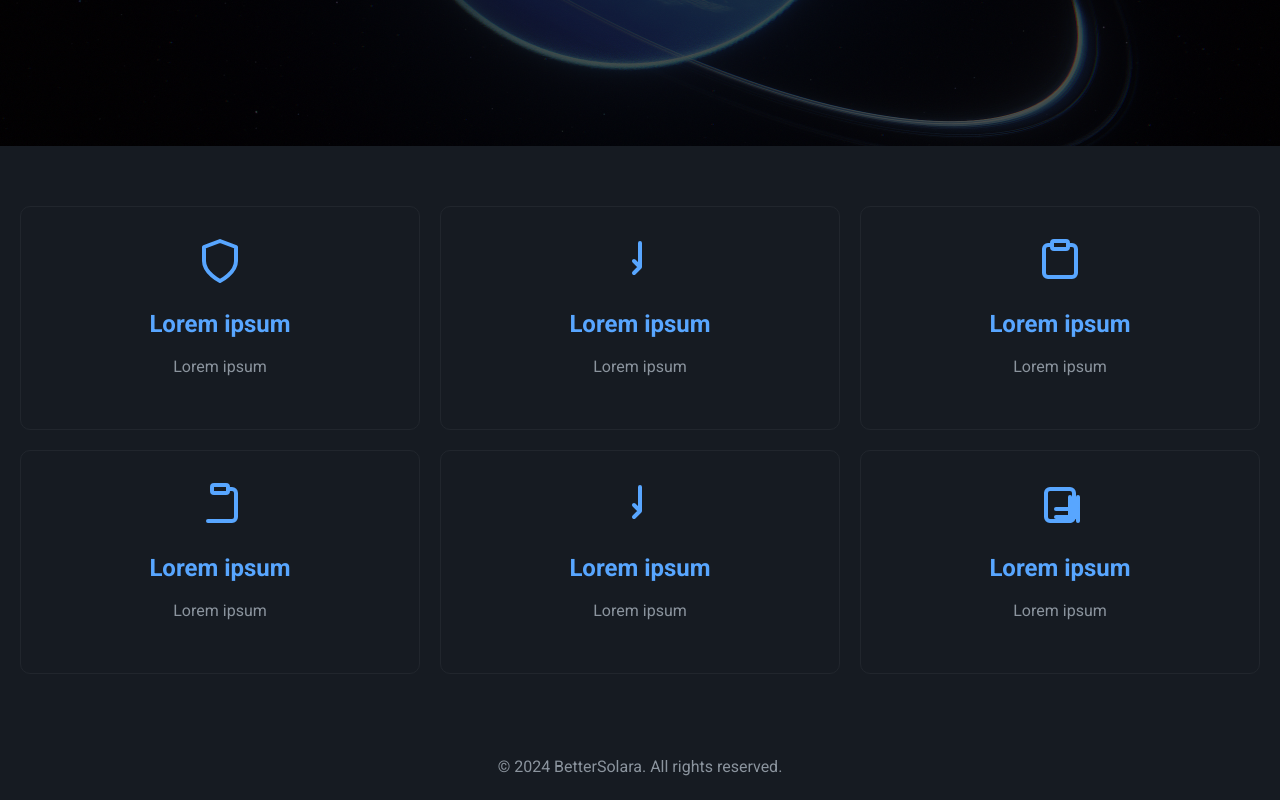
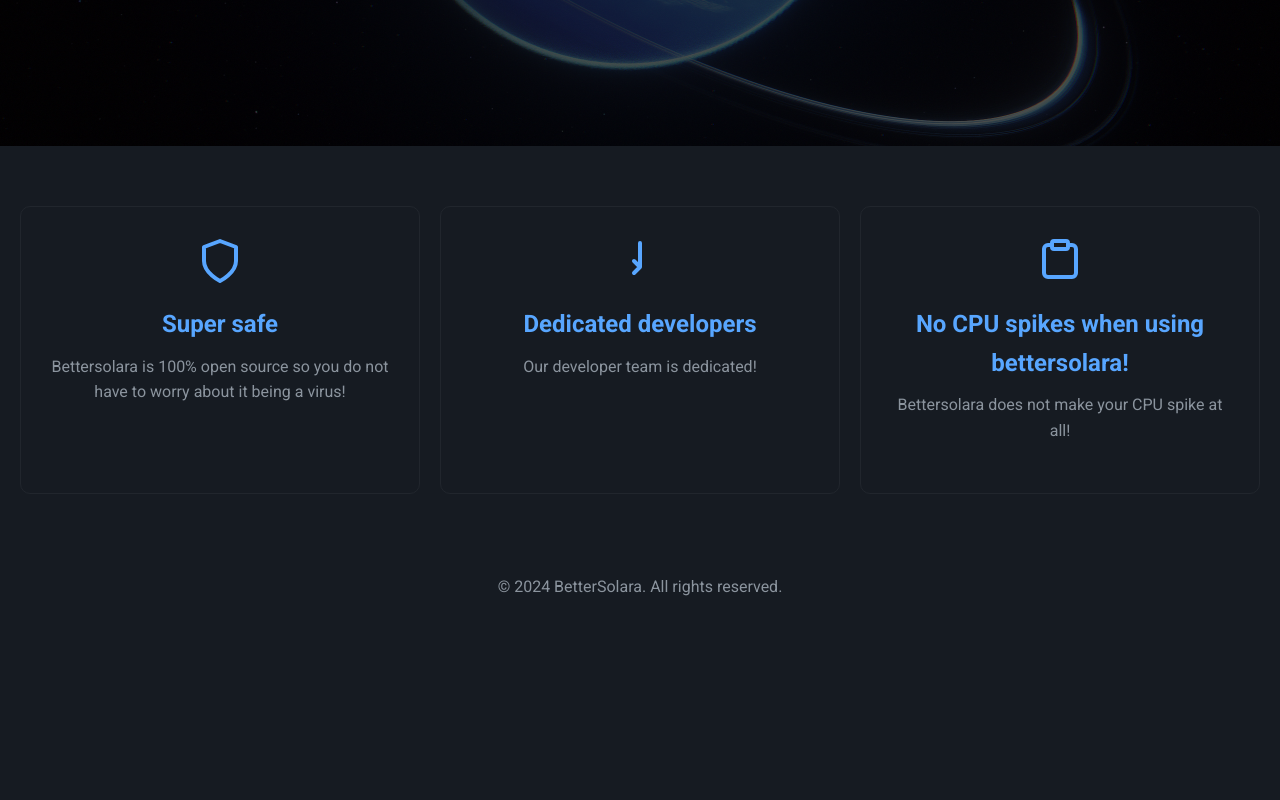
Before and after one commit to Bettersolara/Bettersolara.github.io, a plain HTML site: page index.html in a window 1280 px wide. Shown: the part 572-1372 px from the top of the page. After the commit the page ends 1192 px from the top, so only its background shows below. Drawn offline with Linux system fonts and the light colour scheme.

Commit message:
Update index.html

```diff
--- a/index.html
+++ b/index.html
@@ -179,7 +179,6 @@
                 <li><a href="#">Features</a></li>
                 <li><a href="https://discord.gg/uMmYFMnd4k">Plugins</a></li>
                 <li><a href="https://discord.gg/uMmYFMnd4k">Themes</a></li>
-                <li><a href="#">Docs</a></li>
                 <li><a href="https://discord.gg/uMmYFMnd4k" class="connect">Connect</a></li>
             </ul>
         </nav>
@@ -200,43 +199,22 @@
             <div class="icon">
                 <svg xmlns="http://www.w3.org/2000/svg" width="24" height="24" viewBox="0 0 24 24" fill="none" stroke="#58a6ff" stroke-width="2" stroke-linecap="round" stroke-linejoin="round"><path d="M12 22s8-4 8-10V5l-8-3-8 3v7c0 6 8 10 8 10z"></path></svg>
             </div>
-            <h2>Lorem ipsum</h2>
-            <p>Lorem ipsum</p>
+            <h2>Super safe</h2>
+            <p>Bettersolara is 100% open source so you do not have to worry about it being a virus!</p>
         </div>
         <div class="feature">
             <div class="icon">
                 <svg xmlns="http://www.w3.org/2000/svg" width="24" height="24" viewBox="0 0 24 24" fill="none" stroke="#58a6ff" stroke-width="2" stroke-linecap="round" stroke-linejoin="round"><path d="M12 15V3m0 12l-3-3m0 6l3-3"></path></svg>
             </div>
-            <h2>Lorem ipsum</h2>
-            <p>Lorem ipsum</p>
+            <h2>Dedicated developers</h2>
+            <p>Our developer team is dedicated!</p>
         </div>
         <div class="feature">
             <div class="icon">
                 <svg xmlns="http://www.w3.org/2000/svg" width="24" height="24" viewBox="0 0 24 24" fill="none" stroke="#58a6ff" stroke-width="2" stroke-linecap="round" stroke-linejoin="round"><path d="M16 4h2a2 2 0 0 1 2 2v12a2 2 0 0 1-2 2H6a2 2 0 0 1-2-2V6a2 2 0 0 1 2-2h2"></path><rect x="8" y="2" width="8" height="4" rx="1" ry="1"></rect></svg>
             </div>
-            <h2>Lorem ipsum</h2>
-            <p>Lorem ipsum</p>
-        </div>
-        <div class="feature">
-            <div class="icon">
-                <svg xmlns="http://www.w3.org/2000/svg" width="24" height="24" viewBox="0 0 24 24" fill="none" stroke="#58a6ff" stroke-width="2" stroke-linecap="round" stroke-linejoin="round"><path d="M16 4h2a2 2 0 0 1 2 2v12a2 2 0 0 1-2 2H6a2 2 00 1-2-2V6a2 2 0 0 1 2-2h2"></path><rect x="8" y="2" width="8" height="4" rx="1" ry="1"></rect></svg>
-            </div>
-            <h2>Lorem ipsum</h2>
-            <p>Lorem ipsum</p>
-        </div>
-        <div class="feature">
-            <div class="icon">
-                <svg xmlns="http://www.w3.org/2000/svg" width="24" height="24" viewBox="0 0 24 24" fill="none" stroke="#58a6ff" stroke-width="2" stroke-linecap="round" stroke-linejoin="round"><path d="M12 15V3m0 12l-3-3m0 6l3-3"></path></svg>
-            </div>
-            <h2>Lorem ipsum</h2>
-            <p>Lorem ipsum</p>
-        </div>
-        <div class="feature">
-            <div class="icon">
-                <svg xmlns="http://www.w3.org/2000/svg" width="24" height="24" viewBox="0 0 24 24" fill="none" stroke="#58a6ff" stroke-width="2" stroke-linecap="round" stroke-linejoin="round"><path d="M17 20h-10a2 2 0 0 1-2-2V6a2 2 0 0 1 2-2h10a2 2 0 0 1 2 2v12a2 2 0 0 1-2 2z"></path><line x1="17" y1="8" x2="17" y2="20"></line><line x1="21" y1="8" x2="21" y2="20"></line><line x1="10" y1="14" x2="21" y2="14"></line><line x1="10" y1="18" x2="21" y2="18"></line></svg>
-            </div>
-            <h2>Lorem ipsum</h2>
-            <p>Lorem ipsum</p>
+            <h2>No CPU spikes when using bettersolara!</h2>
+            <p>Bettersolara does not make your CPU spike at all!</p>
         </div>
     </section>
     <footer>
```
